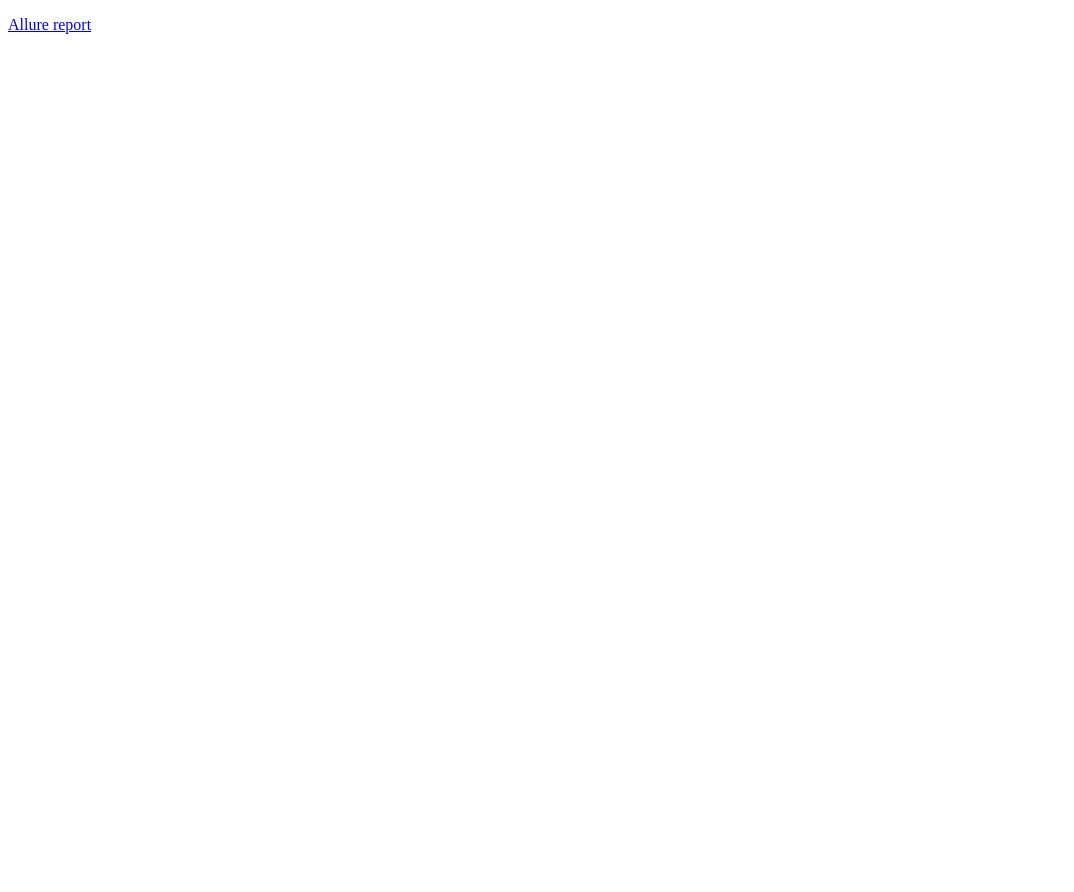
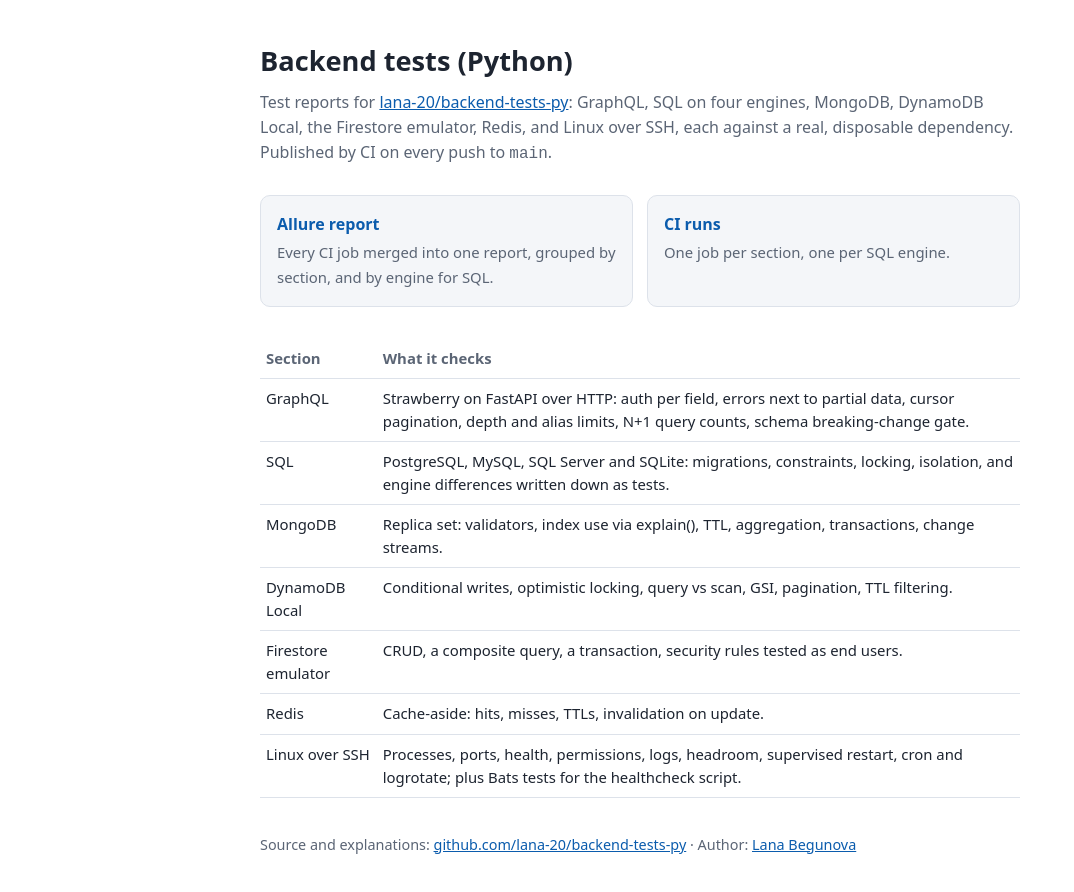
Before and after one commit to lana-20/backend-tests-py, a plain HTML site: page site/index.html in a window 1280 px wide. Shown: the whole page, without its empty margins (0-1074 px from the left). Before the commit the page ends 800 px from the top, so only its background shows below. Drawn offline with Linux system fonts and the light colour scheme.

Commit message:
Add READMEs for every section, the top-level overview, and the reports landing page

```diff
--- a/site/index.html
+++ b/site/index.html
@@ -4,8 +4,55 @@
   <meta charset="utf-8">
   <meta name="viewport" content="width=device-width, initial-scale=1">
   <title>Backend tests (Python)</title>
+  <style>
+    :root { --bg: #ffffff; --fg: #1d2430; --muted: #5b6575; --card: #f4f6f9; --link: #0b5cad; --border: #dde2ea; }
+    @media (prefers-color-scheme: dark) {
+      :root { --bg: #11151c; --fg: #e6e9ef; --muted: #a3acba; --card: #1a2029; --link: #7ab8ff; --border: #2a3240; }
+    }
+    body { margin: 0; background: var(--bg); color: var(--fg); font: 16px/1.55 system-ui, -apple-system, "Segoe UI", sans-serif; }
+    main { max-width: 760px; margin: 0 auto; padding: 40px 16px 64px; }
+    h1 { font-size: 1.7rem; margin: 0 0 8px; }
+    p.lead { color: var(--muted); margin: 0 0 28px; }
+    a { color: var(--link); }
+    .cards { display: grid; grid-template-columns: repeat(auto-fit, minmax(220px, 1fr)); gap: 14px; margin-bottom: 32px; }
+    .card { display: block; background: var(--card); border: 1px solid var(--border); border-radius: 10px; padding: 16px; text-decoration: none; color: var(--fg); }
+    .card strong { display: block; color: var(--link); margin-bottom: 4px; }
+    .card span { color: var(--muted); font-size: 0.93rem; }
+    .table-wrap { overflow-x: auto; }
+    table { width: 100%; border-collapse: collapse; font-size: 0.93rem; }
+    th, td { text-align: left; padding: 8px 6px; border-bottom: 1px solid var(--border); vertical-align: top; }
+    th { color: var(--muted); font-weight: 600; }
+    footer { margin-top: 36px; color: var(--muted); font-size: 0.9rem; }
+  </style>
 </head>
 <body>
-  <p><a href="allure/">Allure report</a></p>
+<main>
+  <h1>Backend tests (Python)</h1>
+  <p class="lead">Test reports for <a href="https://github.com/lana-20/backend-tests-py">lana-20/backend-tests-py</a>:
+    GraphQL, SQL on four engines, MongoDB, DynamoDB Local, the Firestore emulator, Redis, and Linux over SSH,
+    each against a real, disposable dependency. Published by CI on every push to <code>main</code>.</p>
+
+  <div class="cards">
+    <a class="card" href="allure/"><strong>Allure report</strong><span>Every CI job merged into one report, grouped by section, and by engine for SQL.</span></a>
+    <a class="card" href="https://github.com/lana-20/backend-tests-py/actions/workflows/ci.yml"><strong>CI runs</strong><span>One job per section, one per SQL engine.</span></a>
+  </div>
+
+  <div class="table-wrap">
+  <table>
+    <thead><tr><th>Section</th><th>What it checks</th></tr></thead>
+    <tbody>
+      <tr><td>GraphQL</td><td>Strawberry on FastAPI over HTTP: auth per field, errors next to partial data, cursor pagination, depth and alias limits, N+1 query counts, schema breaking-change gate.</td></tr>
+      <tr><td>SQL</td><td>PostgreSQL, MySQL, SQL Server and SQLite: migrations, constraints, locking, isolation, and engine differences written down as tests.</td></tr>
+      <tr><td>MongoDB</td><td>Replica set: validators, index use via explain(), TTL, aggregation, transactions, change streams.</td></tr>
+      <tr><td>DynamoDB Local</td><td>Conditional writes, optimistic locking, query vs scan, GSI, pagination, TTL filtering.</td></tr>
+      <tr><td>Firestore emulator</td><td>CRUD, a composite query, a transaction, security rules tested as end users.</td></tr>
+      <tr><td>Redis</td><td>Cache-aside: hits, misses, TTLs, invalidation on update.</td></tr>
+      <tr><td>Linux over SSH</td><td>Processes, ports, health, permissions, logs, headroom, supervised restart, cron and logrotate; plus Bats tests for the healthcheck script.</td></tr>
+    </tbody>
+  </table>
+  </div>
+
+  <footer>Source and explanations: <a href="https://github.com/lana-20/backend-tests-py">github.com/lana-20/backend-tests-py</a> · Author: <a href="https://github.com/lana-20">Lana Begunova</a></footer>
+</main>
 </body>
 </html>
```
Also changed, not shown: 7 other files.
